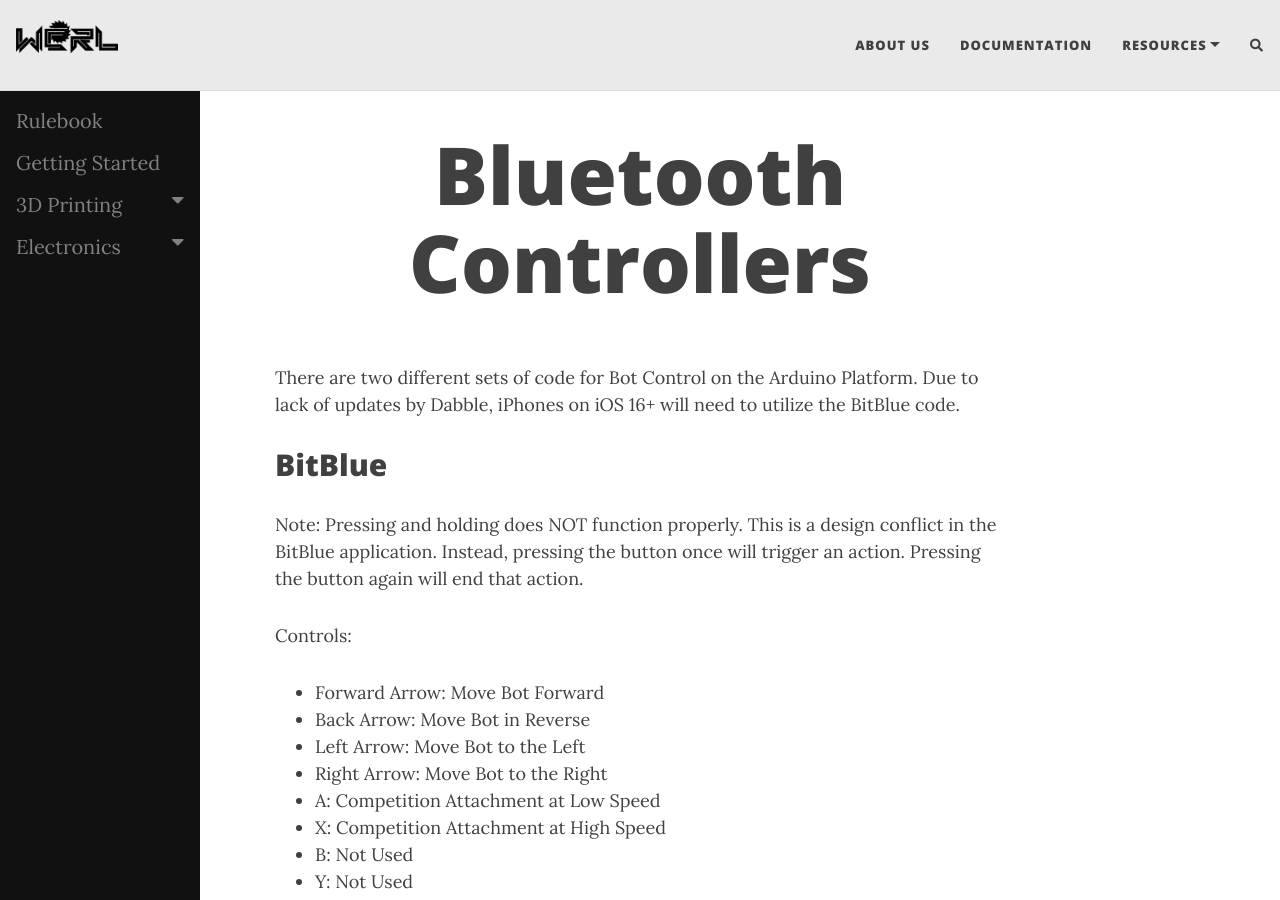
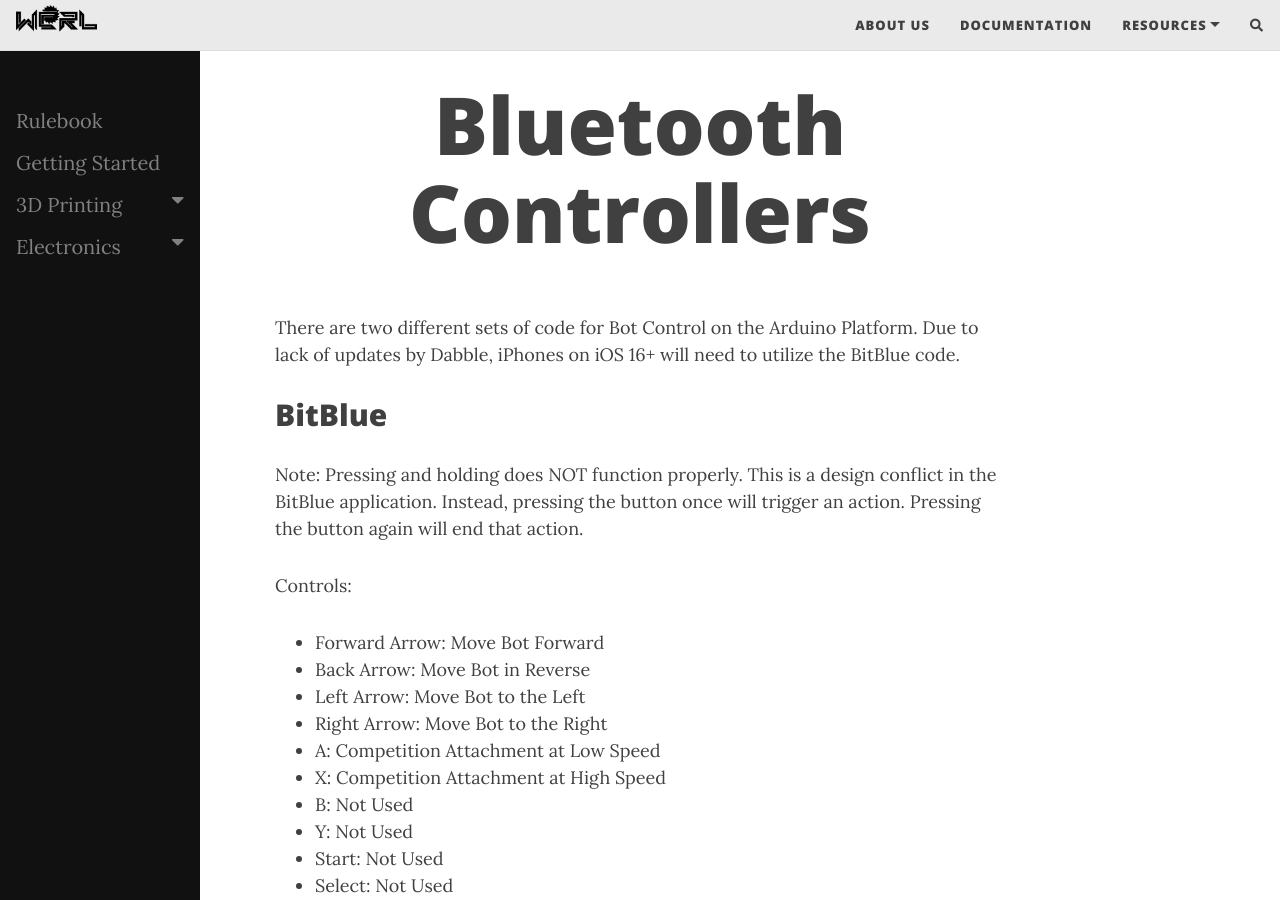
Before and after one commit to wcrl/wcrl.github.io, a Jekyll site: the page built from _documentation/electronics/bluetooth-controllers.md, in a window 1280 px wide and 900 px high. Built offline with Jekyll 4.4.1, drawn with Linux system fonts in a browser that asks for light colours; nearby versions of some CDN libraries; comment, search, counter and statistics services are not loaded.

Commit message:
made top shorter

```diff
--- a/_includes/nav.html
+++ b/_includes/nav.html
@@ -1,4 +1,4 @@
-<nav class="navbar navbar-expand-xl navbar-light fixed-top navbar-custom {% if page.nav-short %}top-nav-short-permanent{% else %}top-nav-regular{% endif %}">
+<nav class="navbar navbar-expand-xl top-nav-short-permanent navbar-light fixed-top navbar-custom {% if page.nav-short %}top-nav-short-permanent{% else %}top-nav-regular{% endif %}">
 
   {%- if site.title-img -%}
     <a class="navbar-brand navbar-brand-logo" href="{{ '/' | absolute_url }}"><img alt="{{ site.title }} Logo" src="{{ site.title-img | relative_url}}"/></a>
```
